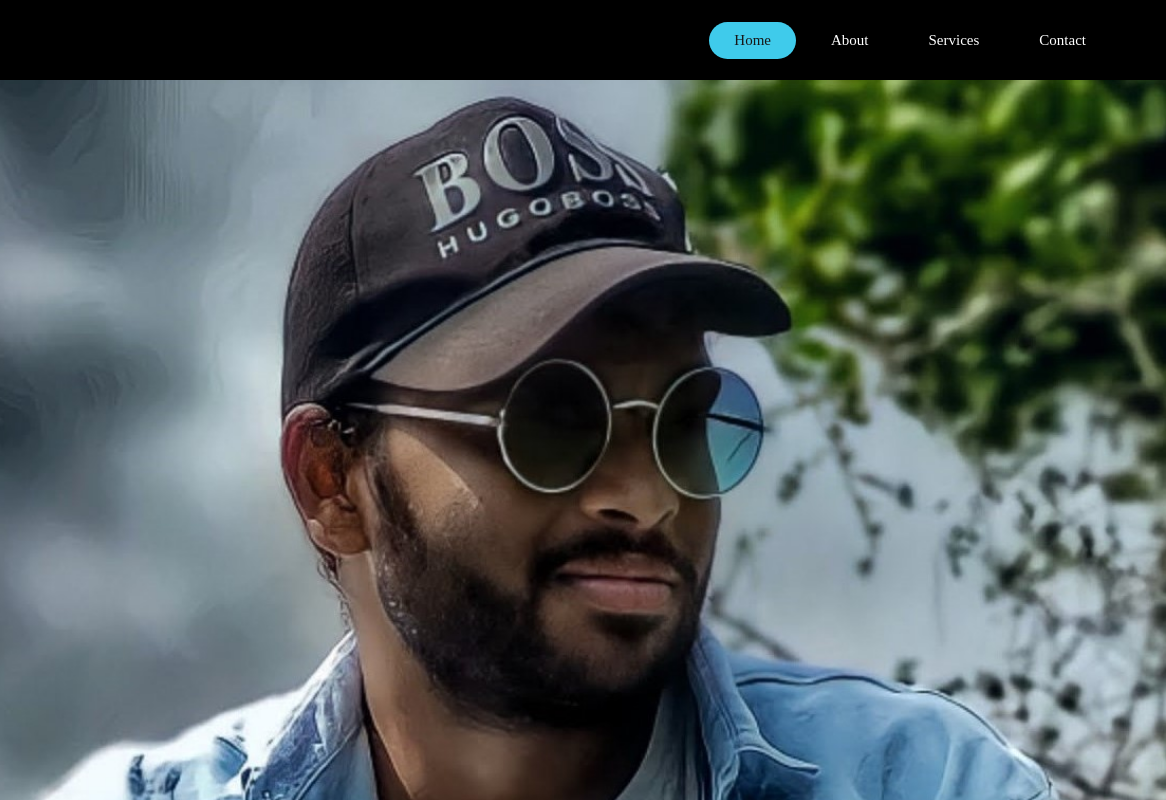
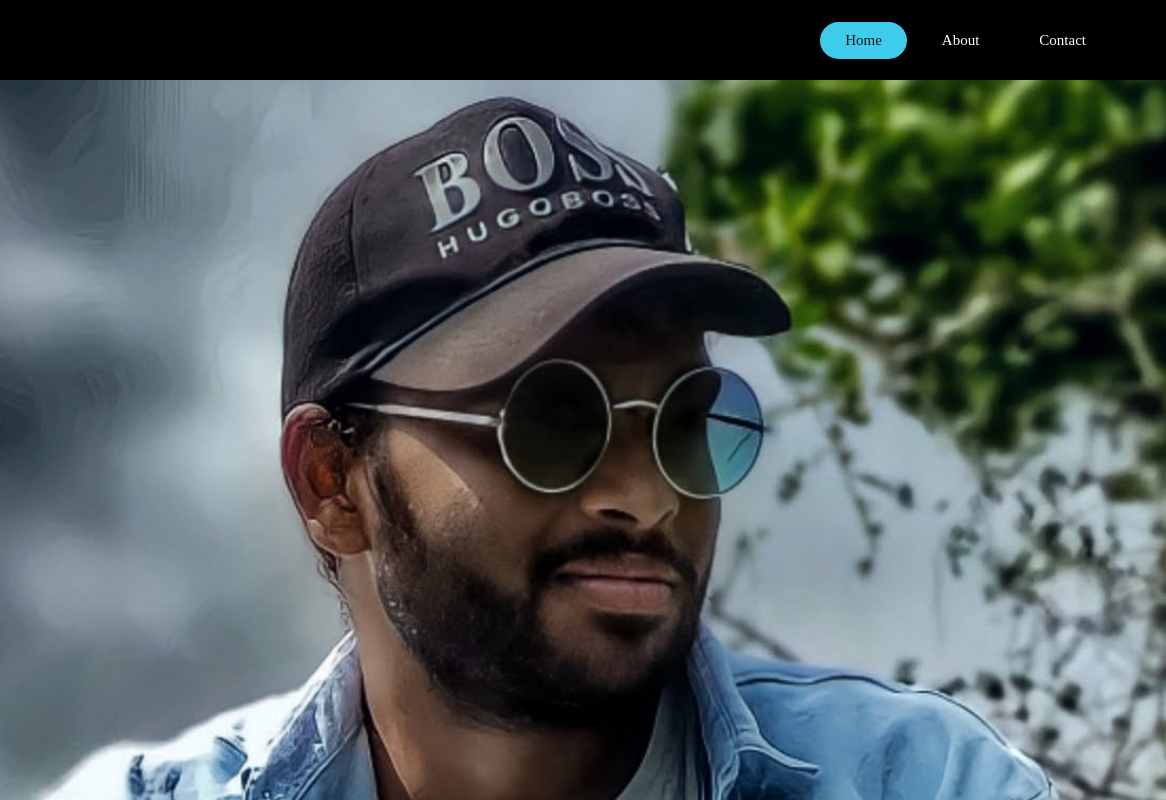
Before and after one commit to rambabu-143/first-Portfolio, a plain HTML site: page index.html in a window 1280 px wide. Shown: the top 800 px of the page, 114-1280 px from the left. Drawn offline with nearby package versions, Linux system fonts and the light colour scheme.

Commit message:
Update index.html

```diff
--- a/index.html
+++ b/index.html
@@ -434,7 +434,7 @@
                     <a href="" class="active">Home</a>
                 </li>
                 <li><a href="./about.html">About</a></li>
-                <li><a href="">Services</a></li>
+<!--                 <li><a href="">Services</a></li> -->
                 <li><a href="./contact.html">Contact</a></li>
             </ul>
         </div>
```
